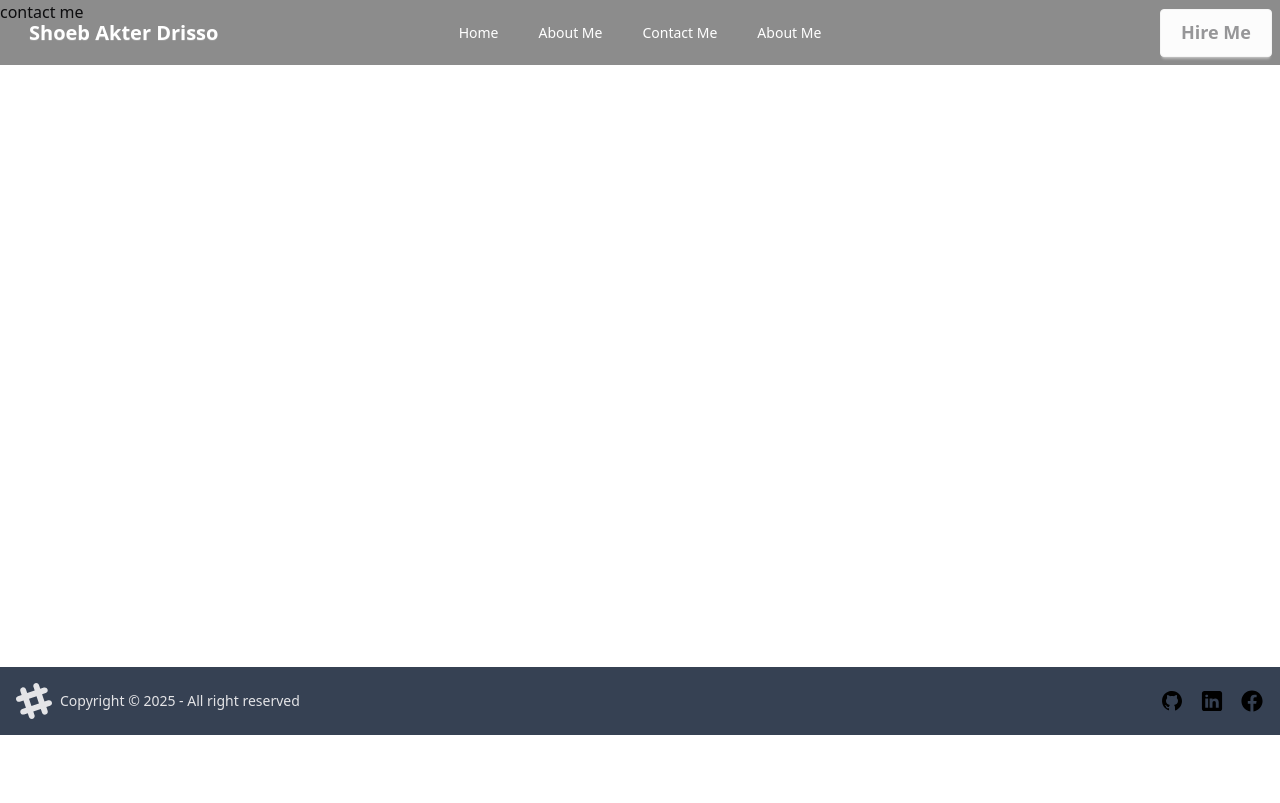
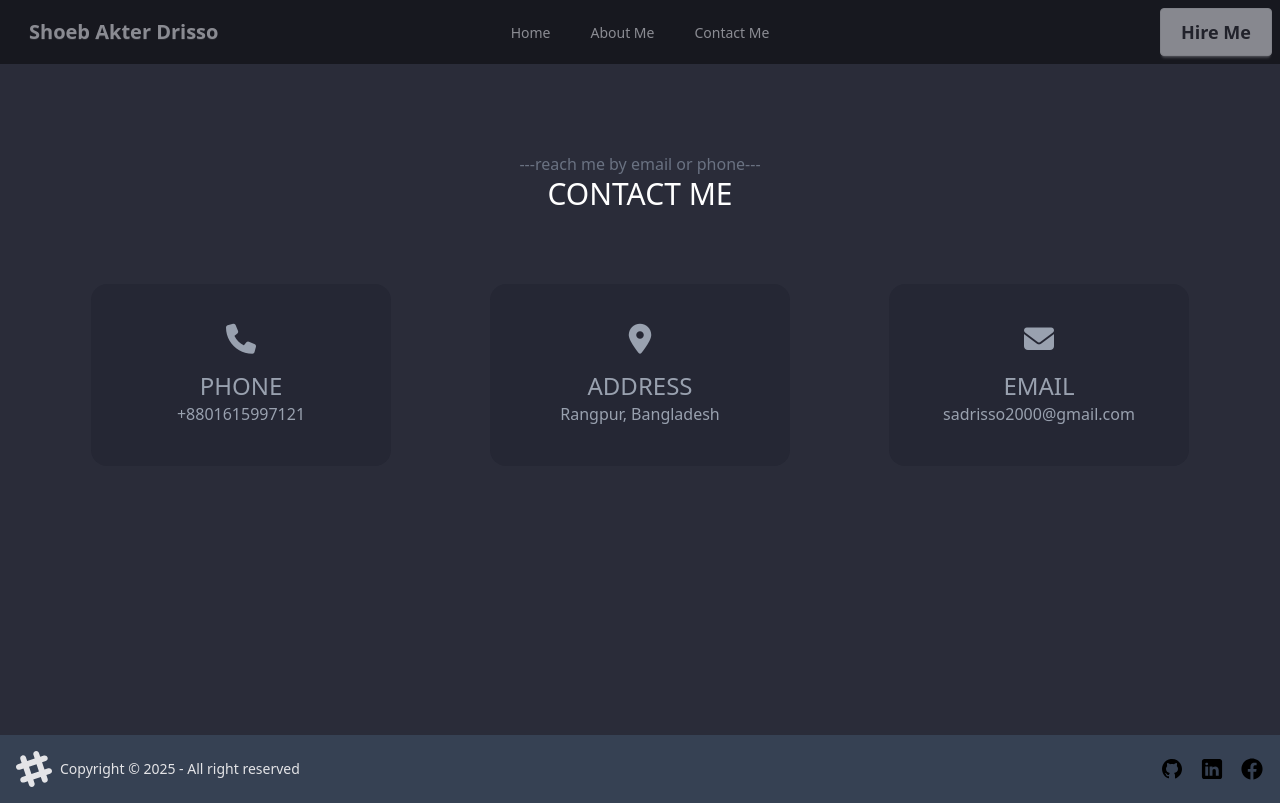
Before and after one commit to sadrisso/My-Portfolio-Website, a React (Vite) app: page /contact-me in a window 1280 px wide. Built offline with nearby package versions, Linux system fonts and the light colour scheme.

Commit message:
about page and contact page added

```diff
--- a/index.html
+++ b/index.html
@@ -5,6 +5,7 @@
     <link rel="icon" type="image/svg+xml" href="/codingFavIcon.png" />
     <meta name="viewport" content="width=device-width, initial-scale=1.0" />
     <title>Portfolio | Home</title>
+    <link rel="stylesheet" href="https://cdnjs.cloudflare.com/ajax/libs/font-awesome/6.7.2/css/all.min.css" integrity="sha512-Evv84Mr4kqVGRNSgIGL/F/aIDqQb7xQ2vcrdIwxfjThSH8CSR7PBEakCr51Ck+w+/U6swU2Im1vVX0SVk9ABhg==" crossorigin="anonymous" referrerpolicy="no-referrer" />
   </head>
   <body>
     <div id="root"></div>
--- a/src/components/Hero.jsx
+++ b/src/components/Hero.jsx
@@ -6,7 +6,7 @@ const Hero = () => {
 
     return (
         <div className='flex flex-col md:flex-row gap-2 justify-center items-center bg-[#252734] min-h-[calc(100vh-133px)]'>
-            <div className='p-5 text-center text-white space-y-2'>
+            <div className='p-5 text-center text-white space-y-2 mt-20 md:mt-0'>
                 <p className='text-gray-600'>Assalamu Alaikum this is...</p>
                 <h1 className='text-2xl md:text-5xl'> <span className='font-semibold'>SHOEB AKTER DRISSO</span></h1>
                 <p className='text-gray-500'>A MERN Stact Developer from Rangpur, Bangladesh</p>
--- a/src/components/Navbar.jsx
+++ b/src/components/Navbar.jsx
@@ -4,25 +4,24 @@ import { Link } from 'react-router-dom';
 
 const Navbar = () => {
 
-    const links = <div className='flex gap-4'>
+    const links = <div className='flex gap-4 text-black md:text-white'>
         <Link to="/"><li><a>Home</a></li></Link>
         <Link to="/about-me"><li><a>About Me</a></li></Link>
         <Link to="/contact-me"><li><a>Contact Me</a></li></Link>
-        <Link to="/about-me"><li><a>About Me</a></li></Link>
     </div>
 
 
     return (
         <div>
-            <div className="navbar text-white fixed z-10 bg-black opacity-45">
+            <div className="navbar text-white fixed z-10 bg-black opacity-45 h-16 w-full">
                 <div className="navbar-start">
                     <div className="dropdown">
                         <div tabIndex={0} role="button" className="btn btn-ghost lg:hidden">
-                            <svg xmlns="http://www.w3.org/2000/svg" className="h-5 w-5" fill="none" viewBox="0 0 24 24" stroke="currentColor"> <path strokeLinecap="round" strokeLinejoin="round" strokeWidth="2" d="M4 6h16M4 12h8m-8 6h16" /> </svg>
+                            <svg xmlns="http://www.w3.org/2000/svg" className="h-5 w-5" fill="none" viewBox="0 0 24 24" stroke="currentColor">
+                                <path strokeLinecap="round" strokeLinejoin="round" strokeWidth="2" d="M4 6h16M4 12h8m-8 6h16" />
+                            </svg>
                         </div>
-                        <ul
-                            tabIndex={0}
-                            className="menu menu-sm dropdown-content bg-base-100 rounded-box z-1 mt-3 w-52 p-2 shadow">
+                        <ul tabIndex={0} className="menu menu-sm dropdown-content bg-base-100 rounded-box z-1 mt-3 w-52 p-2 shadow">
                             {links}
                         </ul>
                     </div>
--- /dev/null
+++ b/src/components/Projects.jsx
@@ -0,0 +1,13 @@
+/* eslint-disable no-unused-vars */
+import React from 'react';
+import SectionTitle from './SectionTitle';
+
+const Projects = () => {
+    return (
+        <div className='bg-[#2A2C39]'>
+            <SectionTitle heading="projects" subHeading="all my best practice works here"/>
+        </div>
+    );
+};
+
+export default Projects;
--- a/src/layout/MainLayout.jsx
+++ b/src/layout/MainLayout.jsx
@@ -10,7 +10,7 @@ const MainLayout = () => {
             <div className=''>
                 <Navbar />
             </div>
-            <div className='min-h-[calc(100vh-133px)]'>
+            <div className='min-h-[calc(100vh-65px)]'>
                 <Outlet />
             </div>
             <div>
--- a/src/pages/About.jsx
+++ b/src/pages/About.jsx
@@ -1,10 +1,16 @@
 /* eslint-disable no-unused-vars */
 import React from 'react';
+import SectionTitle from '../components/SectionTitle';
 
 const About = () => {
     return (
-        <div>
-            About page
+        <div className='bg-[#2A2C39] pt-20 md:pt-28 min-h-[calc(100vh-65px)] '>
+            <SectionTitle heading="about me" subHeading="all about myself"/>
+            <p className='text-center w-2/3 mx-auto text-gray-400'>
+                Hi, I am Shoeb Akter Drisso, a passionate web developer with a deep love for technology. My programming journey started with C++ in 2023, and since then, I have been exploring the world of web development, creating dynamic and user-friendly websites that people love to interact with. As a BBA student from Rangpur, I aim to bridge the gap between business and technology, making myself more efficient in this ever-evolving digital world.
+
+                Beyond coding, I enjoy playing cricket, traveling, and cycling, which keep me refreshed and inspired. My ultimate goal is to build meaningful digital solutions and continuously grow as a developer.
+            </p>
         </div>
     );
 };
--- a/src/pages/Contact.jsx
+++ b/src/pages/Contact.jsx
@@ -1,10 +1,34 @@
 /* eslint-disable no-unused-vars */
 import React from 'react';
+import SectionTitle from '../components/SectionTitle';
 
 const Contact = () => {
     return (
-        <div>
-            contact me
+        <div className='bg-[#2A2C39] pt-20 md:pt-28 min-h-[calc(100vh-65px)]'>
+            <div>
+                <SectionTitle heading="contact me" subHeading="reach me by email or phone" />
+            </div>
+            <div className='text-gray-400 py-6'>
+                <div className="flex flex-col md:flex-row justify-evenly items-center text-center">
+                    <div className="p-10 rounded-2xl w-full md:w-[300px] m-2 bg-[#252734]">
+                        <i className="fa-solid fa-phone text-3xl mb-4"></i>
+                        <h2 className="text-2xl uppercase">Phone</h2>
+                        <p>+8801615997121</p>
+                    </div>
+
+                    <div className="p-10 rounded-2xl w-full md:w-[300px] m-2 bg-[#252734]">
+                        <i className="text-3xl fa-solid fa-location-dot mb-4"></i>
+                        <h2 className="text-2xl uppercase">Address</h2>
+                        <p>Rangpur, Bangladesh</p>
+                    </div>
+
+                    <div className="p-10 rounded-2xl w-full md:w-[300px] m-2 bg-[#252734]">
+                        <i className="text-3xl fa-solid fa-envelope mb-4"></i>
+                        <h2 className="text-2xl uppercase">Email</h2>
+                        <p>sadrisso2000@gmail.com</p>
+                    </div>
+                </div>
+            </div>
         </div>
     );
 };
--- a/src/pages/Home.jsx
+++ b/src/pages/Home.jsx
@@ -2,6 +2,7 @@
 import React from 'react';
 import Hero from '../components/Hero';
 import Skills from '../components/Skills';
+import Projects from '../components/Projects';
 
 const Home = () => {
     return (
@@ -12,6 +13,9 @@ const Home = () => {
             <div>
                 <Skills />
             </div>
+            <div>
+                <Projects />
+            </div>
         </div>
     );
 };
```
Also changed, not shown: src/components/Skills.jsx (+9 -9 lines).
